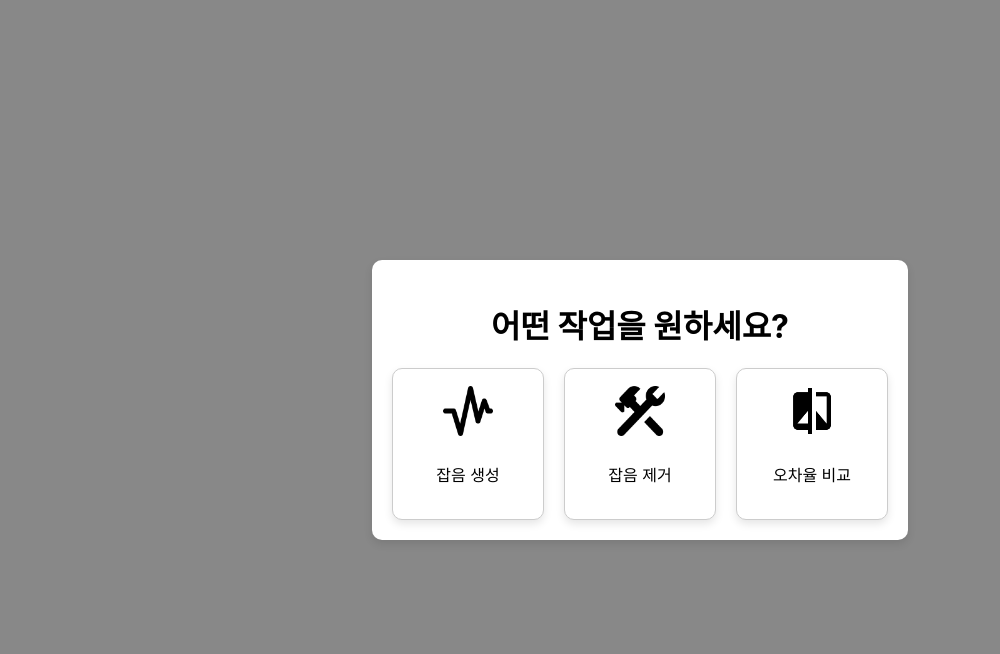
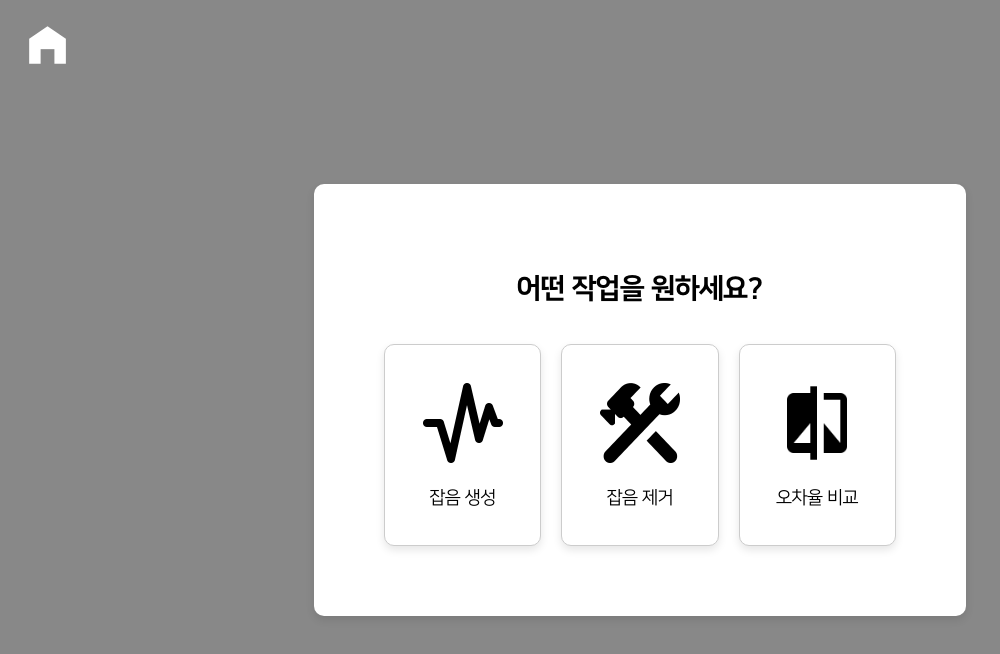
Before and after one commit to 3DNoiseMaster/3DNoiseMaster-FE, a React (Create React App) app: page /api/display/workspace/newtask in a window 1280 px wide. Shown: the top 654 px of the page, without its empty margins (0-1000 px from the left). Built offline with nearby package versions, Linux system fonts and the light colour scheme.

Commit message:
feat : NewTaskPage css, font style

```diff
--- /dev/null
+++ b/src/declarations.d.ts
@@ -0,0 +1,4 @@
+declare module '*.otf' {
+    const content: string;
+    export default content;
+  }
--- a/src/pages/NewTaskPage.tsx
+++ b/src/pages/NewTaskPage.tsx
@@ -4,6 +4,8 @@ import GlobalStyles from '../styles/GlobalStyles';
 import noiseGenIcon from '../assets/icon/noiseGen.png';
 import noiseRemIcon from '../assets/icon/noiseRem.png';
 import errorCompIcon from '../assets/icon/errorComp.png';
+import homeIcon from '../assets/icon/home.png';
+import backIcon from '../assets/icon/back.png';
 
 const NewTaskPage: React.FC = () => {
   const navigate = useNavigate();
@@ -11,20 +13,21 @@ const NewTaskPage: React.FC = () => {
   return (
     <div style={styles.container}>
       <GlobalStyles />
+      <img src={homeIcon} alt="홈" style={styles.homeButton} onClick={() => navigate('/')} />
       <div style={styles.selectionContainer}>
-        <h1>어떤 작업을 원하세요?</h1>
+        <h1 style={styles.heading}>어떤 작업을 원하세요?</h1>
         <div style={styles.cards}>
           <div style={styles.card} onClick={() => navigate('/api/display/workspace/noiseGen')}>
             <img src={noiseGenIcon} alt="잡음 생성" style={styles.icon} />
-            <p>잡음 생성</p>
+            <p style={styles.cardText}>잡음 생성</p>
           </div>
           <div style={styles.card} onClick={() => navigate('/api/display/workspace/noiseRem')}>
             <img src={noiseRemIcon} alt="잡음 제거" style={styles.icon} />
-            <p>잡음 제거</p>
+            <p style={styles.cardText}>잡음 제거</p>
           </div>
           <div style={styles.card} onClick={() => navigate('/api/display/workspace/errorComp')}>
             <img src={errorCompIcon} alt="오차율 비교" style={styles.icon} />
-            <p>오차율 비교</p>
+            <p style={styles.cardText}>오차율 비교</p>
           </div>
         </div>
       </div>
@@ -40,13 +43,28 @@ const styles: { [key: string]: React.CSSProperties } = {
     display: 'flex',
     alignItems: 'center',
     justifyContent: 'center',
+    position: 'relative',
+  },
+  homeButton: {
+    position: 'absolute',
+    top: '20px',
+    left: '20px',
+    width: '55px',
+    height: '50px',
+    cursor: 'pointer',
   },
   selectionContainer: {
     textAlign: 'center',
-    backgroundColor: '#ffffff',  // Background color for the selection container
-    padding: '20px',
+    backgroundColor: '#ffffff',
+    padding: '70px',
     borderRadius: '10px',
     boxShadow: '0 4px 8px rgba(0, 0, 0, 0.1)',
+    width: '40%',
+  },
+  heading: {
+    fontSize: '28px',
+    fontFamily: 'NanumSquare_EB',
+    marginBottom: '40px',
   },
   cards: {
     display: 'flex',
@@ -54,8 +72,8 @@ const styles: { [key: string]: React.CSSProperties } = {
     gap: '20px',
   },
   card: {
-    width: '150px',
-    height: '150px',
+    width: '200px',
+    height: '200px',
     display: 'flex',
     flexDirection: 'column',
     alignItems: 'center',
@@ -64,16 +82,22 @@ const styles: { [key: string]: React.CSSProperties } = {
     borderRadius: '10px',
     boxShadow: '0 4px 8px rgba(0, 0, 0, 0.1)',
     cursor: 'pointer',
-    backgroundColor: '#fff',  // Background color for the cards
+    backgroundColor: '#fff',
   },
   icon: {
-    width: '50px',
-    height: '50px',
+    width: '80px',
+    height: '80px',
     marginBottom: '10px',
+    marginTop: '20px',
     display: 'flex',
     alignItems: 'center',
     justifyContent: 'center',
   },
+  cardText: {
+    fontSize: '18px',
+    fontFamily: 'NanumSquare_R',
+    marginTop: '15px',
+  },
 };
 
 export default NewTaskPage;
--- a/src/pages/NoiseGenPage.tsx
+++ b/src/pages/NoiseGenPage.tsx
@@ -94,13 +94,13 @@ const NoiseGenPage: React.FC = () => {
         task_name: taskName,
         noiseType: noiseType,
         noiseLevel: noiseLevel,
-        file: file.name,
+        file: file,
       });
 
       const response = await axios.post(`${process.env.REACT_APP_API_WORKSPACE_URL}/request/noiseGen`, formData, {
         headers: {
+          'Authorization': `Bearer ${localStorage.getItem('token')}`,
           'Content-Type': 'multipart/form-data',
-          'Authorization': `Bearer ${localStorage.getItem('token')}`
         }
       });
 
--- a/src/styles/GlobalStyles.ts
+++ b/src/styles/GlobalStyles.ts
@@ -1,11 +1,43 @@
 // src/styles/GlobalStyles.ts
 import { createGlobalStyle } from 'styled-components';
+import NanumSquareOTF_acEB from '../assets/font/NanumSquareOTF_acEB.otf';
+import NanumSquareOTF_acB from '../assets/font/NanumSquareOTF_acB.otf';
+import NanumSquareOTF_acL from '../assets/font/NanumSquareOTF_acL.otf';
+import NanumSquareOTF_acR from '../assets/font/NanumSquareOTF_acR.otf';
 
 const GlobalStyles = createGlobalStyle`
+  @font-face {
+    font-family: 'NanumSquare_EB';
+    src: url(${NanumSquareOTF_acEB}) format('opentype');
+    font-weight: normal;
+    font-style: normal;
+  }
+
+  @font-face {
+    font-family: 'NanumSquare_B';
+    src: url(${NanumSquareOTF_acB}) format('opentype');
+    font-weight: bold;
+    font-style: normal;
+  }
+
+  @font-face {
+    font-family: 'NanumSquare_L';
+    src: url(${NanumSquareOTF_acL}) format('opentype');
+    font-weight: light;
+    font-style: normal;
+  }
+
+  @font-face {
+    font-family: 'NanumSquare_R';
+    src: url(${NanumSquareOTF_acR}) format('opentype');
+    font-weight: normal;
+    font-style: normal;
+  }
+
   body {
     margin: 0;
     padding: 0;
-    font-family: -apple-system, BlinkMacSystemFont, 'Segoe UI', 'Roboto', 'Oxygen', 'Ubuntu', 'Cantarell', 'Fira Sans', 'Droid Sans', 'Helvetica Neue', sans-serif;
+    font-family: 'NanumSquare_R', -apple-system, BlinkMacSystemFont, 'Segoe UI', 'Roboto', 'Oxygen', 'Ubuntu', 'Cantarell', 'Fira Sans', 'Droid Sans', 'Helvetica Neue', sans-serif;
     -webkit-font-smoothing: antialiased;
     -moz-osx-font-smoothing: grayscale;
   }
```
Also changed, not shown: src/assets/icon/home.png (added).
